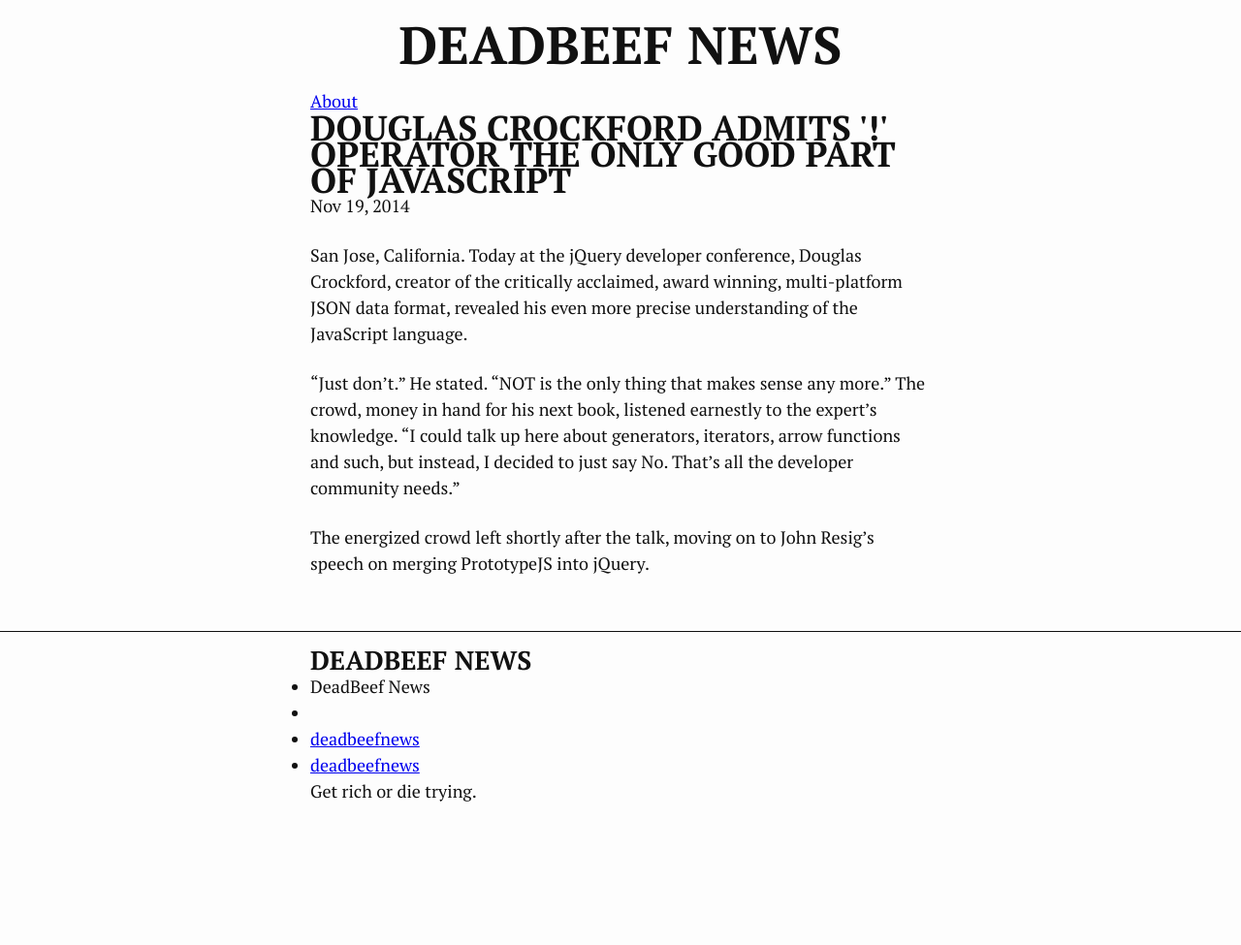
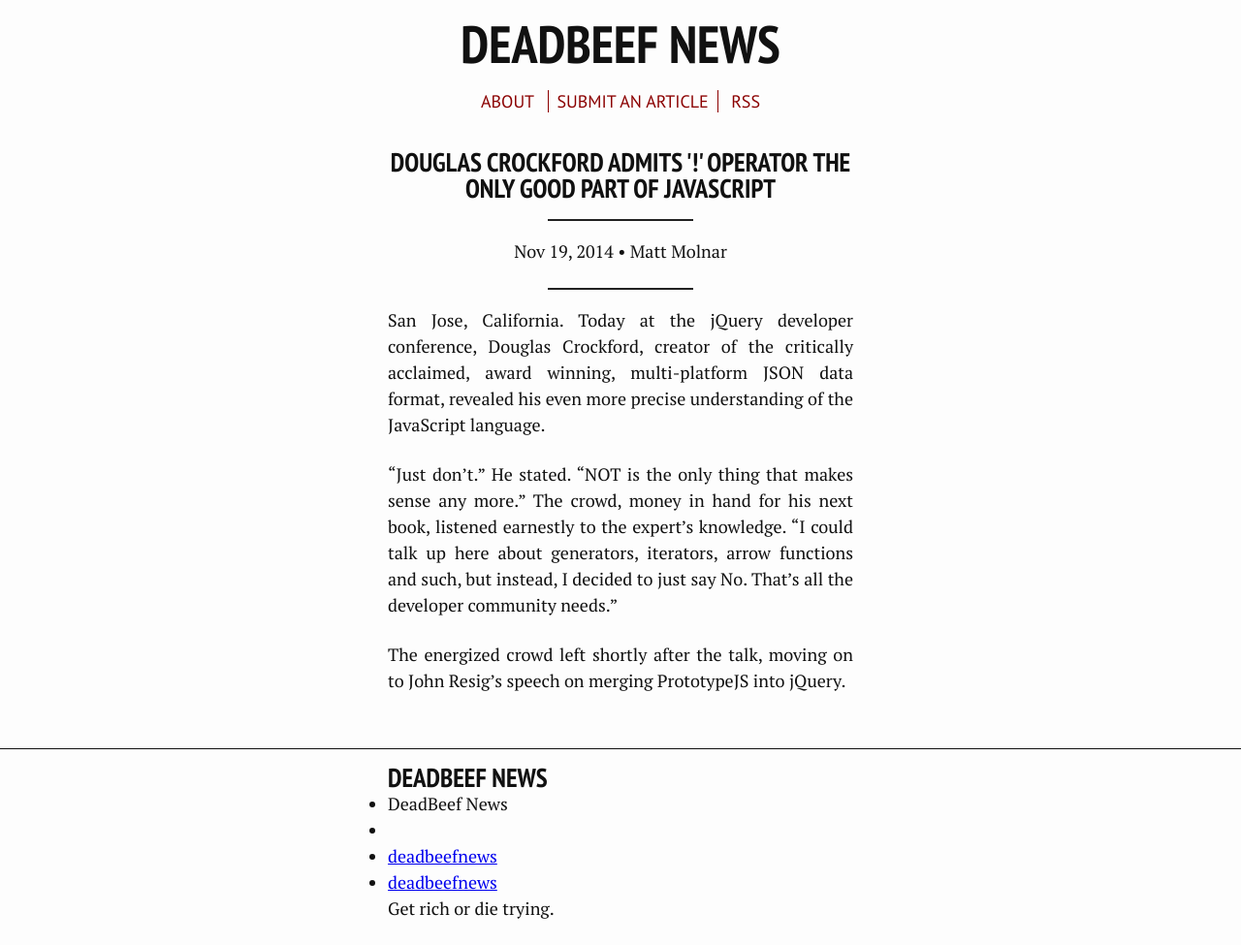
Before and after one commit to deadbeefnews/deadbeefnews.github.io, a Jekyll site: the page built from _posts/2014-11-19-douglas-crockford-javascript.markdown, in a window 1280 px wide. Shown: the whole page at 97% size. Built offline with Jekyll 4.4.1, drawn with Linux system fonts in a browser that asks for light colours; before the commit the page ends 900 px from its top, so only the background shows below that.

Commit message:
cleaned up post style for a minimal newspaper look

```diff
--- a/_includes/header.html
+++ b/_includes/header.html
@@ -11,6 +11,7 @@
           <a class="page-link" href="{{ page.url | prepend: site.baseurl }}">{{ page.title }}</a>
           {% endif %}
         {% endfor %}
+        <a class="page-link" href="{{ site.baseurl }}/feed.xml">RSS</a>
       </div>
     </nav>
 
--- a/_layouts/post.html
+++ b/_layouts/post.html
@@ -5,7 +5,9 @@
 
   <header class="post-header">
     <h1 class="post-title">{{ page.title }}</h1>
+    <hr>
     <p class="post-meta">{{ page.date | date: "%b %-d, %Y" }}{% if page.author %} • {{ page.author }}{% endif %}{% if page.meta %} • {{ page.meta }}{% endif %}</p>
+    <hr>
   </header>
 
   <article class="post-content">
--- a/_posts/2014-11-19-douglas-crockford-javascript.markdown
+++ b/_posts/2014-11-19-douglas-crockford-javascript.markdown
@@ -2,6 +2,7 @@
 layout: post
 title:  "Douglas Crockford Admits '!' Operator the Only Good Part of JavaScript"
 date:   2014-11-19 00:16:00
+author: Matt Molnar
 categories: programming
 ---
 San Jose, California. Today at the jQuery developer conference, Douglas Crockford, creator of the critically acclaimed, award winning, multi-platform JSON data format, revealed his even more precise understanding of the JavaScript language.
--- a/_sass/_base.scss
+++ b/_sass/_base.scss
@@ -1,7 +1,7 @@
 @import url(http://fonts.googleapis.com/css?family=PT+Sans:400,700,400italic,700italic|PT+Sans+Narrow:400,700|PT+Serif:400,700,400italic,700italic);
 
-$heading: PT Sans Narrow', sans-serif;
-$summary: PT Sans', sans-serif;
+$heading: 'PT Sans Narrow', sans-serif;
+$summary: 'PT Sans', sans-serif;
 $body: 'PT Serif', serif;
 
 
@@ -82,7 +82,7 @@
  */
 .wrapper {
     margin: 0 auto;
-    width: 40rem;
+    width: 30rem;
     max-width: 94%;
     @extend %clearfix;
 }
@@ -113,6 +113,43 @@
     text-decoration: none;
 }
 
+.site-nav {
+    text-align: center;
+    margin-bottom: 2em;
+    a.page-link {
+        font-family: $summary;
+        color: darkred;
+        text-transform: uppercase;
+        text-decoration: none;
+        padding: 0 .5em;
+        border-left: 1px solid darkred;
+        border-right: 1px solid darkred;
+        &:first-child, &:last-child {
+            border: none;
+        }
+    }
+}
+
+
+.post-header {
+    text-align: center;
+    .post-title {
+        font-size: 1.5em;
+        line-height: 1em;
+    }
+    hr {
+        border: none;
+        height: 2px;
+        width: 150px;
+        margin: 1em auto;
+        background: #222222;
+    }
+}
+
+article.post-content {
+    text-align: justify;
+}
+
 footer {
     border-top: 1px solid #111111;
     margin-top: 2rem;
```
Also changed, not shown: _posts/2014-11-14-hello-world.markdown (deleted, +0 -9 lines), submit.md (added, +7 -0 lines).
